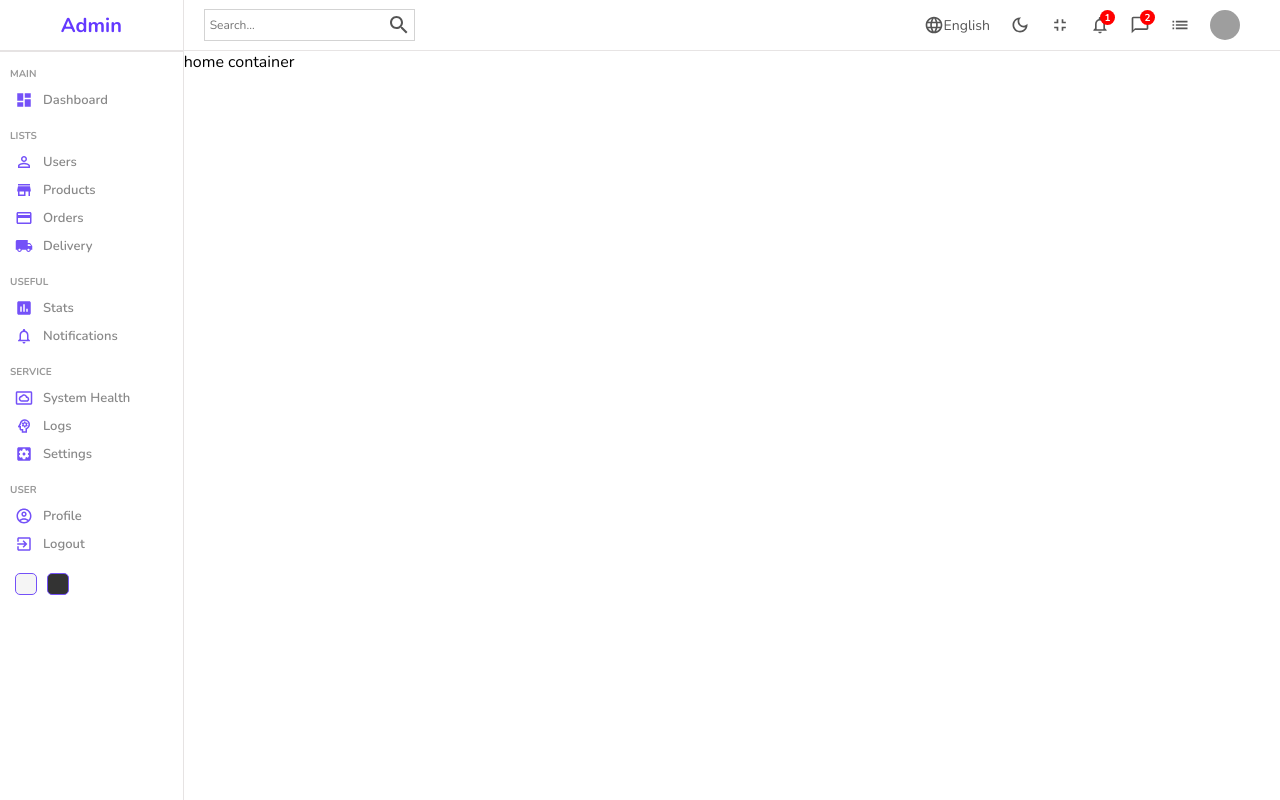
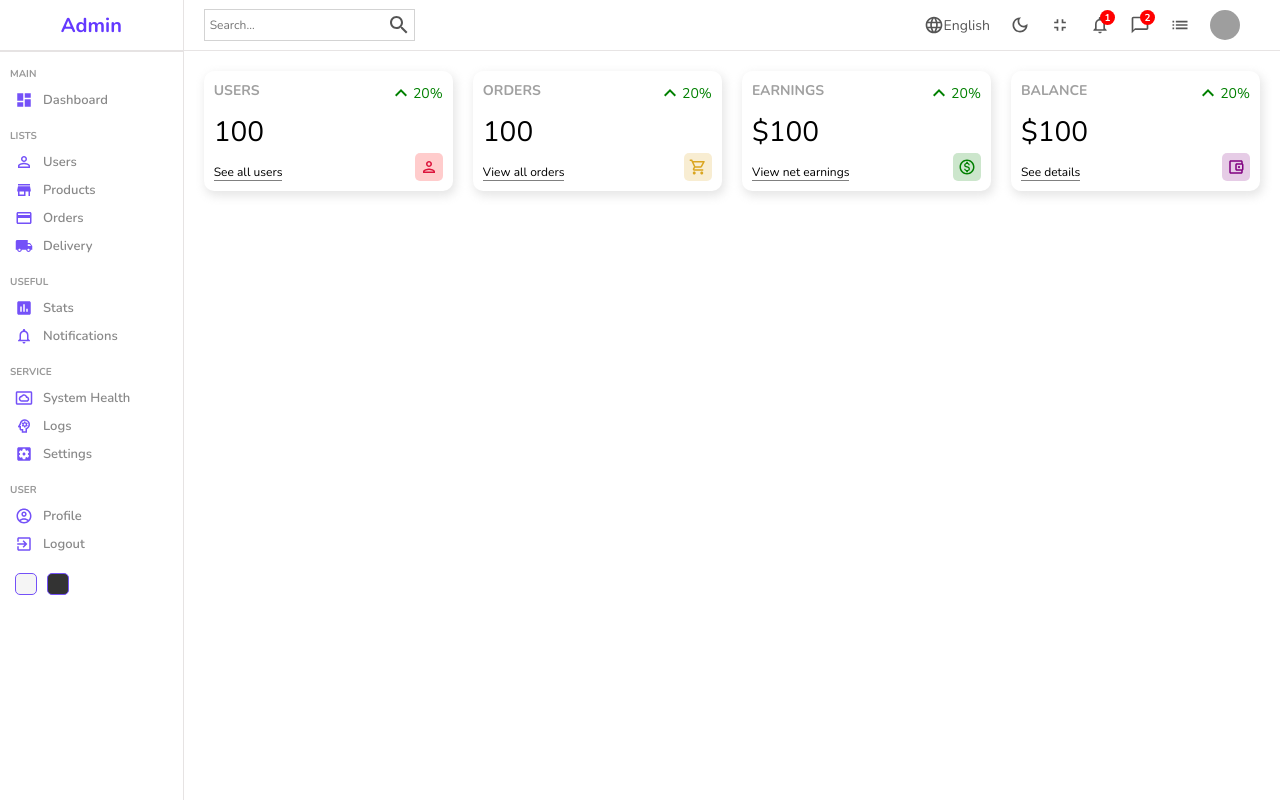
Before and after one commit to sachinit254/React-Admin-Dashboard, a React (Create React App) app: page / in a window 1280 px wide. Built offline with nearby package versions, Linux system fonts and the light colour scheme; grey boxes are pictures that could not be loaded.

Commit message:
Widgets Layout Design Implemented

```diff
--- /dev/null
+++ b/src/components/widget/Widget.jsx
@@ -0,0 +1,77 @@
+import "./widget.scss";
+import KeyboardArrowUpIcon from "@mui/icons-material/KeyboardArrowUp";
+import PersonOutlinedIcon from "@mui/icons-material/PersonOutlined";
+import AccountBalanceWalletOutlinedIcon from "@mui/icons-material/AccountBalanceWalletOutlined";
+import ShoppingCartOutlinedIcon from "@mui/icons-material/ShoppingCartOutlined";
+import MonetizationOnOutlinedIcon from "@mui/icons-material/MonetizationOnOutlined";
+import MonetizationOnOutlined from "@mui/icons-material/MonetizationOnOutlined";
+
+const Widget = ({ type }) => {
+  let data;
+  const amount = 100;
+  const diff = 20;
+  switch (type) {
+    case "user":
+      data = {
+        title: "USERS",
+        isMoney: false,
+        link: "See all users",
+        icon: (
+          <PersonOutlinedIcon
+            className="icon"
+            style={{ color: "crimson", backgroundColor: "rgba(255,0,0,0.2" }}
+          />
+        ),
+      };
+      break;
+    case "order":
+      data = {
+        title: "ORDERS",
+        isMoney: false,
+        link: "View all orders",
+        icon: <ShoppingCartOutlinedIcon className="icon" style={{ color: "goldenrod", backgroundColor: "rgba(218,165,32,0.2" }}/>,
+      };
+      break;
+    case "earning":
+      data = {
+        title: "EARNINGS",
+        isMoney: true,
+        link: "View net earnings",
+        icon: <MonetizationOnOutlinedIcon className="icon" style={{ color: "green", backgroundColor: "rgba(0,128,0,0.2" }}/>,
+      };
+      break;
+    case "balance":
+      data = {
+        title: "BALANCE",
+        isMoney: true,
+        link: "See details",
+        icon: <AccountBalanceWalletOutlinedIcon className="icon" style={{ color: "purple", backgroundColor: "rgba(128,0,128,0.2" }}/>,
+      };
+      break;
+
+    default:
+      break;
+  }
+
+  return (
+    <div className="widget">
+      <div className="left">
+        <span className="title">{data.title}</span>
+        <span className="counter">
+          {data.isMoney && "$"}
+          {amount}
+        </span>
+        <span className="link">{data.link}</span>
+      </div>
+      <div className="right">
+        <div className="percentage positive">
+          <KeyboardArrowUpIcon />
+          {diff}%
+        </div>
+        {data.icon}
+      </div>
+    </div>
+  );
+};
+
+export default Widget;
--- /dev/null
+++ b/src/components/widget/widget.scss
@@ -0,0 +1,54 @@
+.widget {
+    display: flex;
+    justify-content: space-between;
+    flex: 1;
+    padding: 10px;
+    -webkit-box-shadow: 2px 4px 10px 1px rgba(0, 0, 0, 0.47);
+    box-shadow: 2px 4px 10px 1px rgba(201, 201, 201, 0.47);
+    border-radius: 10px;
+    height: 100px;
+
+    .left,
+    .right {
+      display: flex;
+      flex-direction: column;
+      justify-content: space-between;
+
+      .title {
+        font-weight: bold;
+        font-size: 14px;
+        color: rgb(160, 160, 160);
+      }
+
+      .counter {
+        font-size: 28px;
+        font-weight: 300;
+      }
+
+      .link {
+        width: max-content;
+        font-size: 12px;
+        border-bottom: 1px solid gray;
+      }
+
+      .percentage {
+        display: flex;
+        align-items: center;
+        font-size: 14px;
+
+        &.positive {
+          color: green;
+        }
+        &.negative {
+          color: red;
+        }
+      }
+
+      .icon {
+        font-size: 18px;
+        padding: 5px;
+        border-radius: 5px;
+        align-self: flex-end;
+      }
+    }
+  }
--- a/src/pages/home/Home.jsx
+++ b/src/pages/home/Home.jsx
@@ -1,6 +1,7 @@
 import React from "react";
 import Navbar from "../../components/navbar/Navbar";
 import Sidebar from "../../components/sidebar/Sidebar";
+import Widget from "../../components/widget/Widget";
 import "./home.scss";
 const Home = () => {
   return (
@@ -8,7 +9,15 @@
       <Sidebar />
       <div className="homeContainer">
         <Navbar />
-        home container
+        <div className="widgets">
+          <Widget type="user"/>
+          <Widget type="order"/>
+          <Widget type="earning"/>
+          <Widget type="balance"/>
+        </div>
+        <div className="charts">
+
+        </div>
       </div>
     </div>
   );
--- a/src/pages/home/home.scss
+++ b/src/pages/home/home.scss
@@ -2,5 +2,10 @@
    display: flex;
    .homeContainer{
       flex:6;
+      .widgets{
+         display: flex;
+         padding: 20px;
+         gap: 20px;
+      }
    }
 }
```
Also changed, not shown: src/components/chart/Chart.jsx (added), src/components/chart/chart.scss (added), src/components/featured/Featured.jsx (added), src/components/featured/featured.scss (added).
